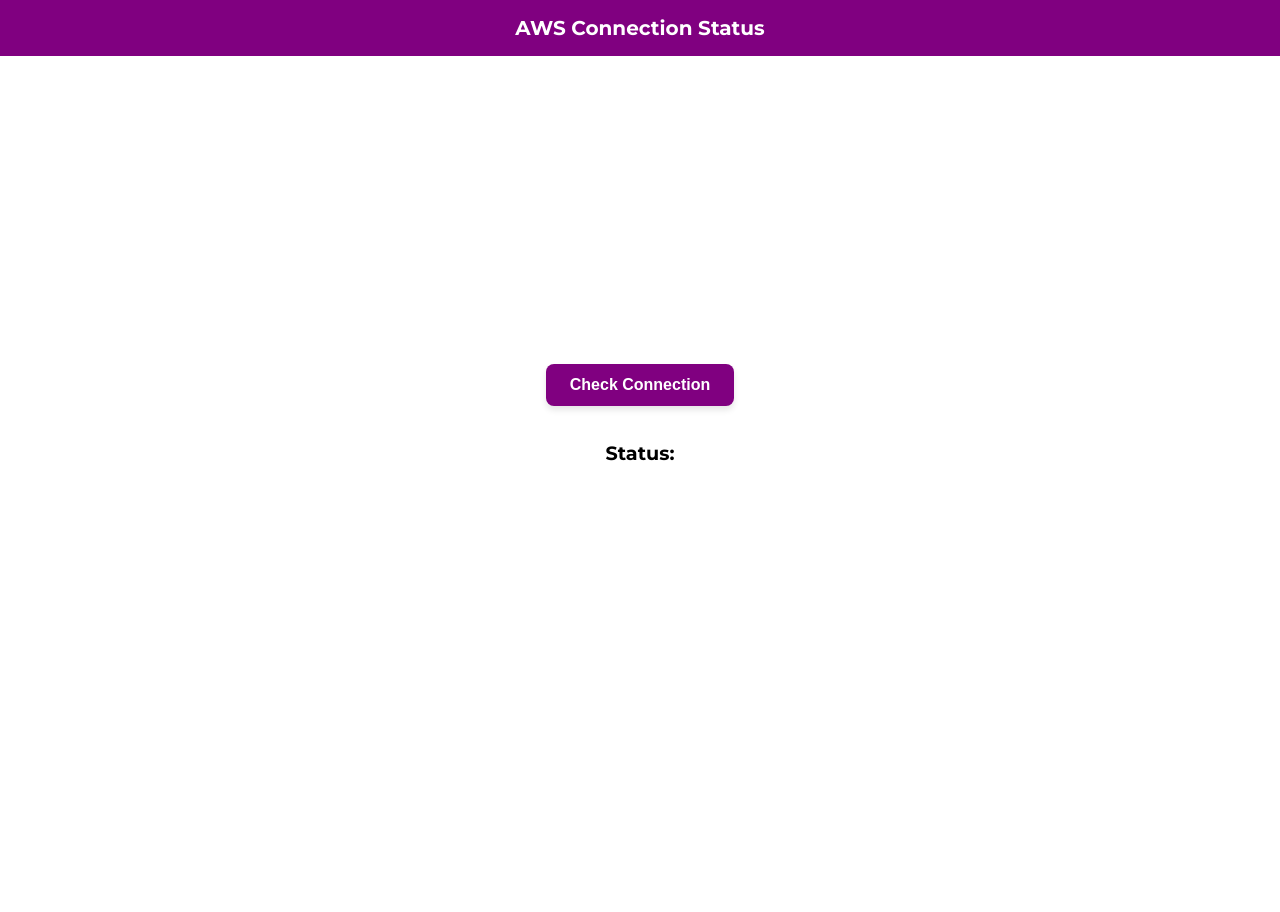
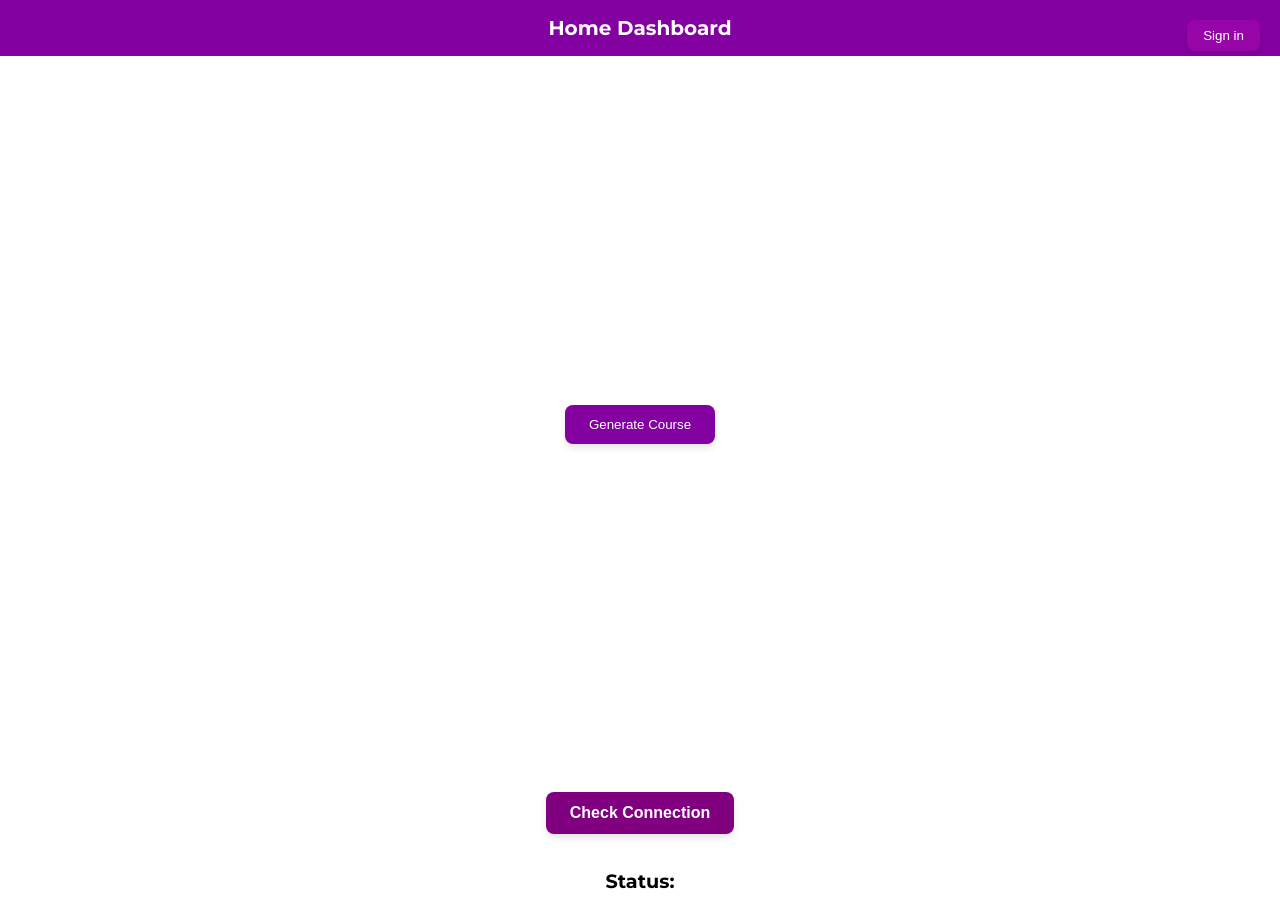
Before and after one commit to SeanXC/sweng25_group07-aicoursedesigner, a React (Create React App) app in the folder frontend/: page / in a window 1280 px wide. Before the commit the page ends 800 px from the top, so only its background shows below. Built offline with nearby package versions, Linux system fonts and the light colour scheme.

Commit message:
cleaned up merges

```diff
--- a/frontend/src/AWSButton.js
+++ b/frontend/src/AWSButton.js
@@ -26,27 +26,7 @@
 // Button that calls function above , have it display the "status" when it gets a response back
 //
 return (
-    <div style={{ height: "100vh", backgroundColor: "white" }}>
-      <header
-        style={{
-          backgroundColor: "purple",
-          color: "white",
-          fontSize: "1.25rem",
-          fontWeight: "bold",
-          padding: "1rem 1.5rem",
-        }}
-      >
-        AWS Connection Status
-      </header>
-      <main
-        style={{
-          display: "flex",
-          alignItems: "center",
-          justifyContent: "center",
-          flexDirection: "column",
-          height: "calc(100% - 64px)",
-        }}
-      >
+    <div>
         <button
           onClick={checkConnection}
           style={{
@@ -74,7 +54,6 @@
         >
           Status: {status}
         </p>
-      </main>
     </div>
   );
 };
--- a/frontend/src/App.js
+++ b/frontend/src/App.js
@@ -1,12 +1,12 @@
 import logo from './logo.svg';
 import './App.css';
-import Home from './Home';
-import ConnectAWS from './AWSButton';
+import HomeDashboard from './Home';
+
 // import UserLogin from './UserLogin';
 function App() {
   return (
     <div className="App">
-      <ConnectAWS />
+      <HomeDashboard />
     </div>
   );
 }
--- a/frontend/src/Home.js
+++ b/frontend/src/Home.js
@@ -1,11 +1,17 @@
 import React, { useState } from "react";
 import "./Home.css";
-
+import ConnectAWS from './AWSButton';
+import UserLogin from './UserLogin';  // Import the new UserLogin component
 export default function HomeDashboard() {
   const [showCourse, setShowCourse] = useState(false);
+  const [showForm, setShowForm] = useState(false);
 
+  const handleLoginClick = () => {
+    setShowForm((prev) => !prev); // Toggle the form visibility
+  };
   return (
     <>
+
       <div style={{ backgroundColor: "white" }}>
         <header
           style={{
@@ -18,6 +24,24 @@
         >
           Home Dashboard
         </header>
+        <button
+        onClick={handleLoginClick}
+        style={{
+          position: "absolute",
+          top: "20px",
+          right: "20px",
+          backgroundColor: "#9705A8",
+          color: "white",
+          padding: "0.5rem 1rem",
+          borderRadius: "8px",
+          boxShadow: "0 4px 6px rgba(0, 0, 0, 0.1)",
+          border: "none",
+          cursor: "pointer",
+        }}
+      >
+        Sign in
+      </button>
+      {showForm && <UserLogin />}
         <main
           style={{
             display: "flex",
@@ -290,6 +314,7 @@
           )}
         </main>
       </div>
+      <ConnectAWS/>
     </>
   );
 }
```
